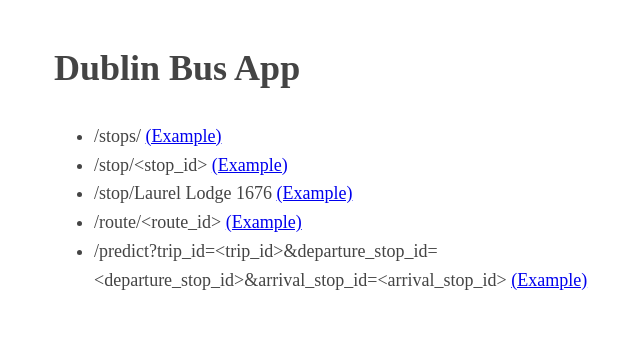
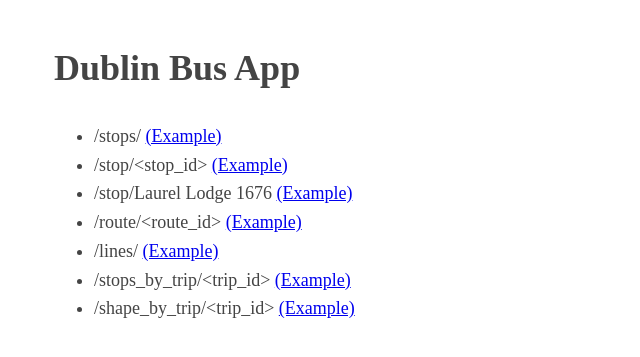
Before and after one commit to Botazio/UCD-DublinBus, a Django app: page / in a window 1280 px wide. Shown: the top 357 px of the page, without its empty margins (261-901 px from the left). Run offline with Django 3.2, Linux system fonts and the light colour scheme.

Commit message:
Dub 103 (#80)
* DUB-103 lines v3

* spacing

* pylint arggghhh

* removing predict line from index

```diff
--- a/backend/dublinbus/templates/dublinbus/index.html
+++ b/backend/dublinbus/templates/dublinbus/index.html
@@ -21,7 +21,9 @@
             <li>/stop/&ltstop_id&gt <a href="/stop/8220DB000002">(Example)</a></li>
             <li>/stop/Laurel Lodge 1676 <a href="/stop/8240DB001676">(Example)</a></li>
             <li>/route/&ltroute_id&gt <a href="/route/60-1-b12-1">(Example)</a></li>
-            <li>/predict?trip_id=&lttrip_id&gt&ampdeparture_stop_id=&ltdeparture_stop_id&gt&amparrival_stop_id=&ltarrival_stop_id&gt <a href="/predict?trip_id=11534.y1005.60-39A-b12-1.195.O&departure_stop_id=8250DB000767&arrival_stop_id=8250DB000768">(Example)</a>
-        </ul>
+            <li>/lines/ <a href="/lines">(Example)</a></li>
+            <li>/stops_by_trip/&lttrip_id&gt <a href="/stops_by_trip/10893.y1009.60-37-d12-1.39.O">(Example)</a></li>
+            <li>/shape_by_trip/&lttrip_id&gt <a href="/shape_by_trip/10893.y1009.60-37-d12-1.39.O">(Example)</a></li>
+ </ul>
 </body>
 </html>
--- a/backend/dublinbus/urls.py
+++ b/backend/dublinbus/urls.py
@@ -19,6 +19,8 @@
     path('theme/<int:primary_key>/', views.ThemeView.as_view()),
     path('change_password/<int:pk>/', views.ChangePasswordView.as_view(), name='change_password'),
     path('lines/', views.lines, name='lines'),
+    path('stops_by_trip/<str:trip_id>/', views.stops_by_trip, name='stops_by_trip'),
+    path('shape_by_trip/<str:trip_id>/', views.shape_by_trip, name='shape_by_trip'),
     path('google/', views.GoogleSocialAuthView.as_view()),
     path('facebook/', views.FacebookSocialAuthView.as_view()),
 ]
--- a/backend/dublinbus/views.py
+++ b/backend/dublinbus/views.py
@@ -8,7 +8,7 @@
 from django.contrib.auth import get_user_model
 import numpy as np
 
-from dublinbus.models import Route, Stop, Trip, StopTime, Calendar
+from dublinbus.models import Route, Stop, Trip, StopTime, Calendar, Shape
 import dublinbus.utils as utils
 
 from rest_framework import status, generics
@@ -194,21 +194,43 @@
             # otherwise append the most recent future trip
             result[i]['trip_id'] = trip_id[0]
 
-        # append stops list per route & direction
-        result[i]['stops'] = list(
-            StopTime.objects.filter(trip_id=record['trip_id']
-                                    ).values("arrival_time",
-                                             "departure_time",
-                                             "stop_sequence",
-                                             "stop_headsign",
-                                             "shape_dist_traveled",
-                                             "stop_id",
-                                             stop_name=F("stop__stop_name"),
-                                             stop_num=F("stop__stop_num"),
-                                             stop_lat=F("stop__stop_lat"),
-                                             stop_lon=F("stop__stop_lon")
-                                             )
-                                    )
+    return JsonResponse(list(result), safe=False)
+
+def stops_by_trip(request, trip_id):
+    """Returns the stops in a trip in order of stop sequence."""
+
+    try:
+        result = StopTime.objects.filter(trip_id=trip_id
+                                         ).values("arrival_time",
+                                                  "departure_time",
+                                                  "stop_sequence",
+                                                  "stop_headsign",
+                                                  "shape_dist_traveled",
+                                                  "stop_id",
+                                                  stop_name=F("stop__stop_name"),
+                                                  stop_num=F("stop__stop_num"),
+                                                  stop_lat=F("stop__stop_lat"),
+                                                  stop_lon=F("stop__stop_lon")
+                                                  ).order_by('stop_sequence')
+    except Trip.DoesNotExist as trip_not_exist:
+        raise Http404("Invalid Trip ID") from trip_not_exist
+
+    return JsonResponse(list(result), safe=False)
+
+def shape_by_trip(request, trip_id):
+    """Returns the shape of a trip in order of point sequence."""
+
+    try:
+        # get the shape_id associated with selected trip_id
+        shape_id = Trip.objects.get(trip_id=trip_id).shape_id
+    except Trip.DoesNotExist as trip_not_exist:
+        raise Http404("Invalid Trip ID") from trip_not_exist
+
+    try:
+        result = Shape.objects.filter(shape_id=shape_id
+                                      ).values().order_by('shape_pt_sequence')
+    except Shape.DoesNotExist as shape_not_exist:
+        raise Http404("Invalid Shape ID") from shape_not_exist
 
     return JsonResponse(list(result), safe=False)
 
```
Also changed, not shown: backend/dublinbus/models.py (+28 -5 lines), backend/dublinbus/scripts/setup_db.py (+27 -8 lines).
